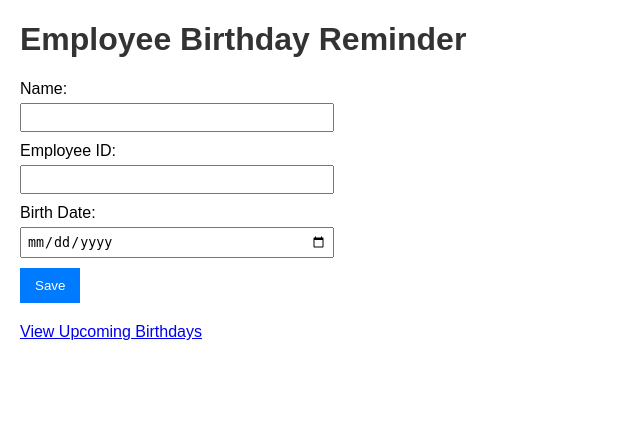
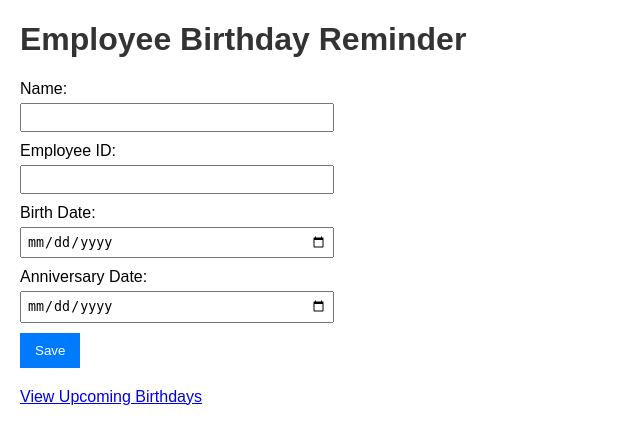
Before and after one commit to thelegendaryarticuno/bday-reminder, a Flask app: page / in a window 1280 px wide. Shown: the top 444 px of the page, without its empty margins (0-640 px from the left). Run offline with Flask 3, Linux system fonts and the light colour scheme.

Commit message:
final update

```diff
--- a/app.py
+++ b/app.py
@@ -18,11 +18,14 @@ def save_employee():
     name = request.form['name']
     employee_id = request.form['employee_id']
     birth_date = request.form['birth_date']
+    anniversary_date = request.form.get('anniversary_date', None)
 
     conn = get_db_connection()
     cursor = conn.cursor()
-    cursor.execute('INSERT INTO employees (name, employee_id, birth_date) VALUES (%s, %s, %s)',
-                   (name, employee_id, birth_date))
+    cursor.execute(
+        'INSERT INTO employees (name, employee_id, birth_date, anniversary_date) VALUES (%s, %s, %s, %s)',
+        (name, employee_id, birth_date, anniversary_date)
+    )
     conn.commit()
     cursor.close()
     conn.close()
@@ -38,8 +41,10 @@ def birthdays():
 
     conn = get_db_connection()
     cursor = conn.cursor()
-    cursor.execute('SELECT name, employee_id, birth_date FROM employees WHERE DAYOFYEAR(birth_date) BETWEEN DAYOFYEAR(%s) AND DAYOFYEAR(%s) ORDER BY birth_date',
-                   (today, week_later))
+    cursor.execute(
+        'SELECT name, employee_id, birth_date FROM employees WHERE DAYOFYEAR(birth_date) BETWEEN DAYOFYEAR(%s) AND DAYOFYEAR(%s) ORDER BY birth_date',
+        (today, week_later)
+    )
     upcoming_birthdays = cursor.fetchall()
     cursor.close()
     conn.close()
--- a/templates/index.html
+++ b/templates/index.html
@@ -16,6 +16,8 @@
         <input type="text" id="employee_id" name="employee_id" required><br>
         <label for="birth_date">Birth Date:</label>
         <input type="date" id="birth_date" name="birth_date" required><br>
+        <label for="anniversary_date">Anniversary Date:</label>
+        <input type="date" id="anniversary_date" name="anniversary_date"><br>
         <button type="submit">Save</button>
     </form>
     <a href="{{ url_for('birthdays') }}">View Upcoming Birthdays</a>
```
